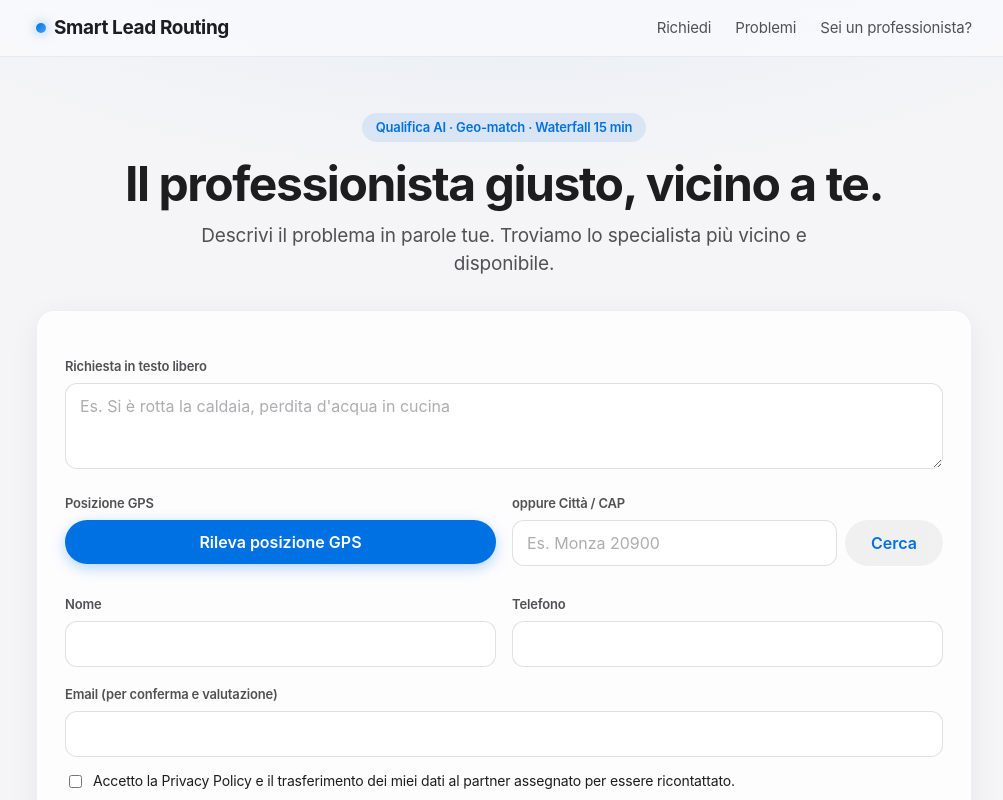
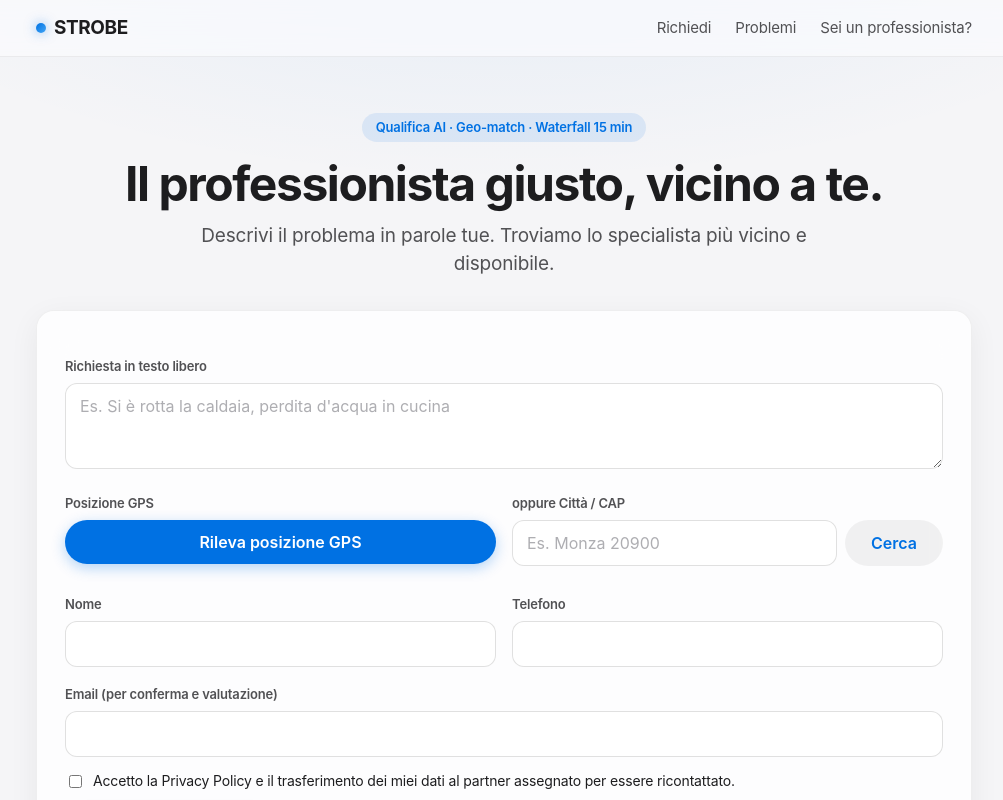
Before and after one commit to donaldkevin765-maker/smart-lead-routing, a Next.js app: page / in a window 1280 px wide. Shown: the top 800 px of the page, without its empty margins (136-1139 px from the left). Built offline with nearby package versions, Linux system fonts and the light colour scheme.

Commit message:
Rebrand: Smart Lead Routing → STROBE

```diff
--- a/package.json
+++ b/package.json
@@ -1,5 +1,5 @@
 {
-  "name": "smart-lead-routing",
+  "name": "strobe",
   "version": "0.1.0",
   "private": true,
   "scripts": {
--- a/src/app/layout.tsx
+++ b/src/app/layout.tsx
@@ -2,7 +2,7 @@ import type { Metadata } from 'next';
 import './globals.css';
 
 export const metadata: Metadata = {
-  title: 'Smart Lead Routing — Il professionista giusto, vicino a te',
+  title: 'STROBE — Il professionista giusto, vicino a te',
   description: 'Descrivi il problema, troviamo il professionista più vicino. Qualifica AI e routing geolocalizzato.',
 };
 
@@ -14,7 +14,7 @@ export default function RootLayout({ children }: { children: React.ReactNode })
           <div className="nav-inner">
             <a className="brand" href="/">
               <span className="brand-dot" />
-              Smart Lead Routing
+              STROBE
             </a>
             <div className="nav-links">
               <a href="/">Richiedi</a>
--- a/src/lib/resend.ts
+++ b/src/lib/resend.ts
@@ -18,7 +18,7 @@ export async function sendEmail(opts: { to: string; subject: string; html: strin
   if (!c) return false;
   try {
     const r = await c.emails.send({
-      from: 'Smart Lead Routing <noreply@shop-brianza.com>',
+      from: 'STROBE <noreply@shop-brianza.com>',
       to: opts.to,
       subject: opts.subject,
       html: opts.html,
```
Also changed, not shown: 1 other file (tests, documents, lock files or other folders).
